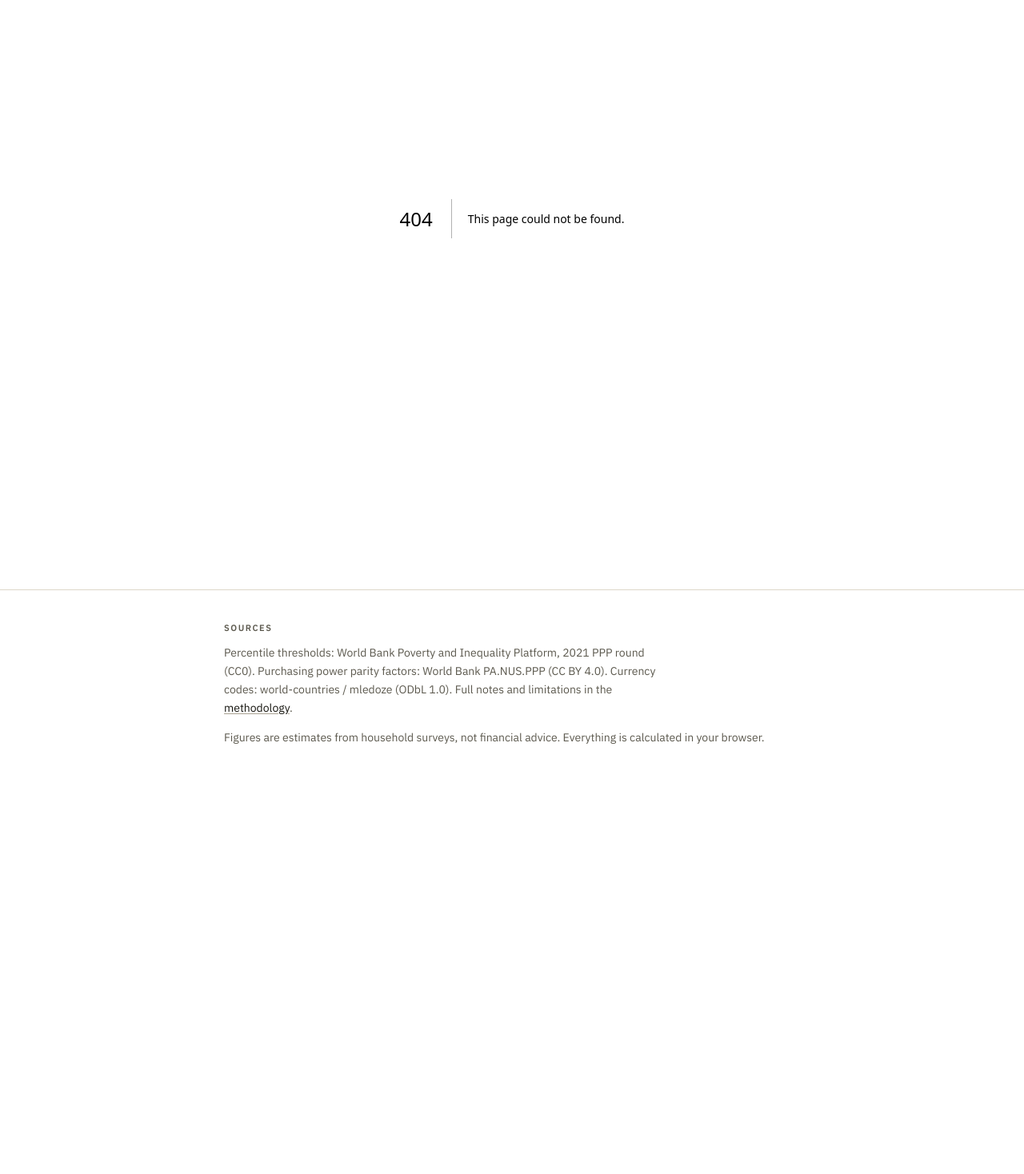
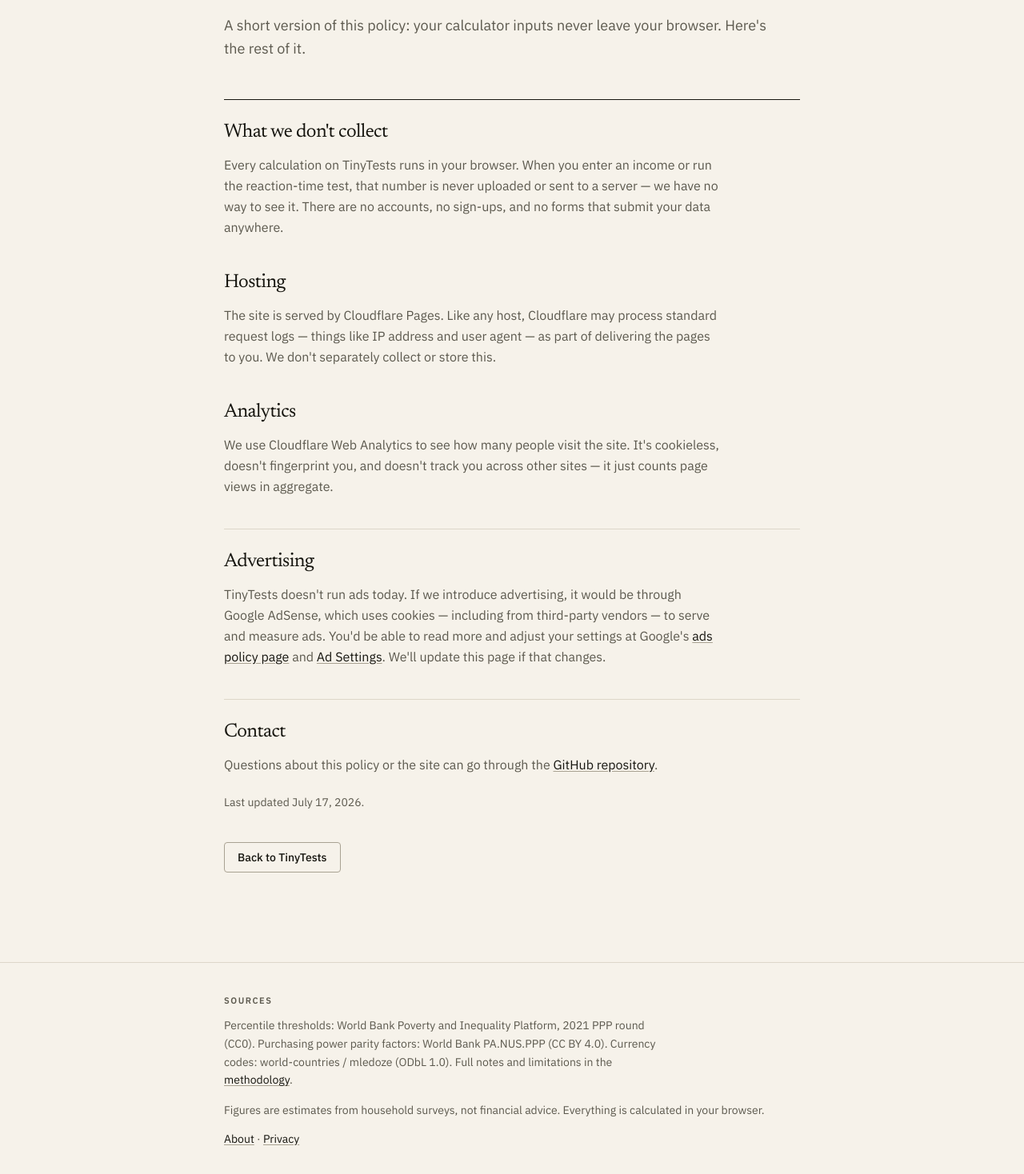
Before and after one commit to codesquare-dev/tiny-tests, a Next.js app: page /privacy in a window 1280 px wide. Before the commit this address had no page. Shown: the part 202-1670 px from the top of the page at 80% size. Before the commit the page ends 1174 px from the top, so only its background shows below. Built offline with nearby package versions, Linux system fonts and the light colour scheme.

Commit message:
feat: add privacy policy and about pages

```diff
--- /dev/null
+++ b/src/app/about/page.tsx
@@ -0,0 +1,69 @@
+import type { Metadata } from "next";
+import Link from "next/link";
+
+export const metadata: Metadata = {
+  title: "About — TinyTests",
+  description:
+    "What TinyTests is, how the numbers are sourced, and who's behind it.",
+};
+
+export default function Page() {
+  return (
+    <main className="mx-auto w-full max-w-3xl flex-1 px-6 py-12">
+      <p className="label">About</p>
+      <h1 className="mt-3 font-display text-4xl leading-[1.1] tracking-tight sm:text-5xl">
+        About TinyTests
+      </h1>
+      <p className="mt-4 max-w-prose text-lg leading-relaxed text-ink-muted">
+        Small tests you can finish in 30 seconds, with numbers traced back to
+        public datasets rather than made up.
+      </p>
+
+      <section className="mt-12 max-w-prose space-y-6 border-t border-ink pt-6 leading-relaxed text-ink-muted">
+        <p>
+          TinyTests is a collection of short browser tests — where you stand
+          on global income, how fast your reaction time is — that place a
+          single number against a real distribution of other people. Nothing
+          you enter is uploaded anywhere; every calculation runs on your own
+          device.
+        </p>
+        <p>
+          The editorial stance is that a number without a source is just a
+          guess. Every figure on this site links to a{" "}
+          <Link
+            href="/methodology/"
+            className="text-ink underline decoration-rule-strong underline-offset-2 hover:decoration-accent"
+          >
+            methodology page
+          </Link>{" "}
+          that names the dataset it came from, and anywhere the math is an
+          approximation rather than a direct measurement, it&apos;s labeled as
+          one.
+        </p>
+        <p>
+          It&apos;s an independent, solo project — not run by a company, and not
+          affiliated with the organizations whose data it uses.
+        </p>
+        <p>
+          Questions, corrections, or bug reports can go through the{" "}
+          <a
+            href="https://github.com/codesquare-dev/tiny-tests"
+            target="_blank"
+            rel="noopener noreferrer"
+            className="text-ink underline decoration-rule-strong underline-offset-2 hover:decoration-accent"
+          >
+            GitHub repository
+          </a>
+          .
+        </p>
+      </section>
+
+      <Link
+        href="/"
+        className="mt-10 inline-block rounded-sm border border-rule-strong px-4 py-2 text-sm font-medium hover:border-ink"
+      >
+        Back to TinyTests
+      </Link>
+    </main>
+  );
+}
--- a/src/app/layout.tsx
+++ b/src/app/layout.tsx
@@ -74,6 +74,15 @@ function Footer() {
           Figures are estimates from household surveys, not financial advice.
           Everything is calculated in your browser.
         </p>
+        <p className="mt-4 text-sm text-ink-muted">
+          <Link href="/about/" className="text-ink underline decoration-rule-strong underline-offset-2 hover:decoration-accent">
+            About
+          </Link>
+          {" · "}
+          <Link href="/privacy/" className="text-ink underline decoration-rule-strong underline-offset-2 hover:decoration-accent">
+            Privacy
+          </Link>
+        </p>
       </div>
     </footer>
   );
--- /dev/null
+++ b/src/app/privacy/page.tsx
@@ -0,0 +1,109 @@
+import type { Metadata } from "next";
+import Link from "next/link";
+
+export const metadata: Metadata = {
+  title: "Privacy — TinyTests",
+  description:
+    "What TinyTests collects, what it doesn't, and how the site is hosted and served.",
+};
+
+export default function Page() {
+  return (
+    <main className="mx-auto w-full max-w-3xl flex-1 px-6 py-12">
+      <p className="label">Legal</p>
+      <h1 className="mt-3 font-display text-4xl leading-[1.1] tracking-tight sm:text-5xl">
+        Privacy
+      </h1>
+      <p className="mt-4 max-w-prose text-lg leading-relaxed text-ink-muted">
+        A short version of this policy: your calculator inputs never leave
+        your browser. Here&apos;s the rest of it.
+      </p>
+
+      <section className="mt-12 border-t border-ink pt-6">
+        <h2 className="font-display text-2xl tracking-tight">
+          What we don&apos;t collect
+        </h2>
+        <p className="mt-3 max-w-prose leading-relaxed text-ink-muted">
+          Every calculation on TinyTests runs in your browser. When you enter
+          an income or run the reaction-time test, that number is never
+          uploaded or sent to a server — we have no way to see it. There are
+          no accounts, no sign-ups, and no forms that submit your data
+          anywhere.
+        </p>
+      </section>
+
+      <section className="mt-10">
+        <h2 className="font-display text-2xl tracking-tight">Hosting</h2>
+        <p className="mt-3 max-w-prose leading-relaxed text-ink-muted">
+          The site is served by Cloudflare Pages. Like any host, Cloudflare
+          may process standard request logs — things like IP address and
+          user agent — as part of delivering the pages to you. We don&apos;t
+          separately collect or store this.
+        </p>
+      </section>
+
+      <section className="mt-10">
+        <h2 className="font-display text-2xl tracking-tight">Analytics</h2>
+        <p className="mt-3 max-w-prose leading-relaxed text-ink-muted">
+          We use Cloudflare Web Analytics to see how many people visit the
+          site. It&apos;s cookieless, doesn&apos;t fingerprint you, and doesn&apos;t track
+          you across other sites — it just counts page views in aggregate.
+        </p>
+      </section>
+
+      <section className="mt-10 border-t border-rule pt-6">
+        <h2 className="font-display text-2xl tracking-tight">Advertising</h2>
+        <p className="mt-3 max-w-prose leading-relaxed text-ink-muted">
+          TinyTests doesn&apos;t run ads today. If we introduce advertising, it
+          would be through Google AdSense, which uses cookies — including
+          from third-party vendors — to serve and measure ads. You&apos;d be able
+          to read more and adjust your settings at Google&apos;s{" "}
+          <a
+            href="https://policies.google.com/technologies/ads"
+            target="_blank"
+            rel="noopener noreferrer"
+            className="text-ink underline decoration-rule-strong underline-offset-2 hover:decoration-accent"
+          >
+            ads policy page
+          </a>{" "}
+          and{" "}
+          <a
+            href="https://adssettings.google.com"
+            target="_blank"
+            rel="noopener noreferrer"
+            className="text-ink underline decoration-rule-strong underline-offset-2 hover:decoration-accent"
+          >
+            Ad Settings
+          </a>
+          . We&apos;ll update this page if that changes.
+        </p>
+      </section>
+
+      <section className="mt-10 border-t border-rule pt-6">
+        <h2 className="font-display text-2xl tracking-tight">Contact</h2>
+        <p className="mt-3 max-w-prose leading-relaxed text-ink-muted">
+          Questions about this policy or the site can go through the{" "}
+          <a
+            href="https://github.com/codesquare-dev/tiny-tests"
+            target="_blank"
+            rel="noopener noreferrer"
+            className="text-ink underline decoration-rule-strong underline-offset-2 hover:decoration-accent"
+          >
+            GitHub repository
+          </a>
+          .
+        </p>
+        <p className="mt-6 text-sm text-ink-muted">
+          Last updated July 17, 2026.
+        </p>
+      </section>
+
+      <Link
+        href="/"
+        className="mt-10 inline-block rounded-sm border border-rule-strong px-4 py-2 text-sm font-medium hover:border-ink"
+      >
+        Back to TinyTests
+      </Link>
+    </main>
+  );
+}
--- a/src/app/sitemap.ts
+++ b/src/app/sitemap.ts
@@ -10,5 +10,7 @@ export default function sitemap(): MetadataRoute.Sitemap {
     { url: `${base}/income-percentile/` },
     { url: `${base}/reaction-time/` },
     { url: `${base}/methodology/` },
+    { url: `${base}/about/` },
+    { url: `${base}/privacy/` },
   ];
 }
```
